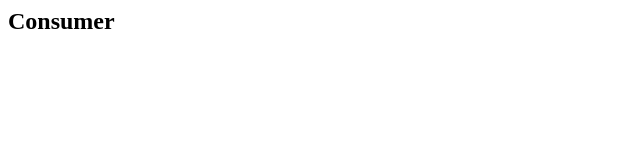
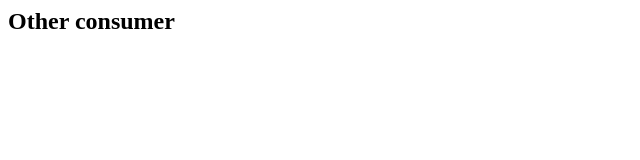
Before and after one commit to jhannes-playpen/singlesignon, a website: page other-consumer/public/index.html in a window 1280 px wide. Shown: the whole page, without its empty margins (0-640 px from the left). Drawn offline with nearby package versions, Linux system fonts and the light colour scheme.

Commit message:
Documentation

```diff
--- a/other-consumer/public/index.html
+++ b/other-consumer/public/index.html
@@ -8,7 +8,7 @@
 <body>
     <div id="loggedInUser"></div>
 
-    <h2>Consumer</h2>
+    <h2>Other consumer</h2>
 
     <div id="greeting"></div>
     <div id="login" style="display: none">
```
Also changed, not shown: README.md (added).
